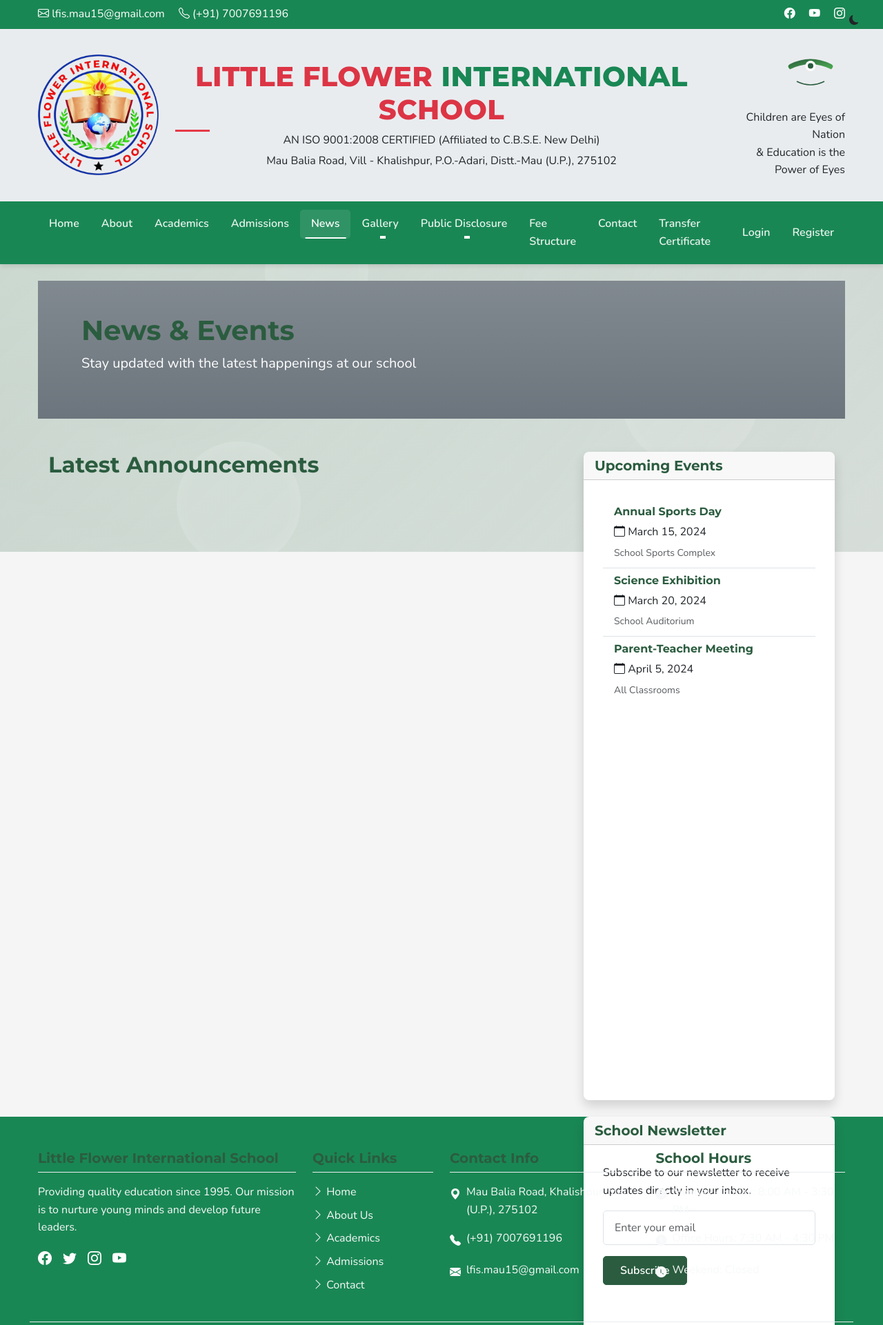
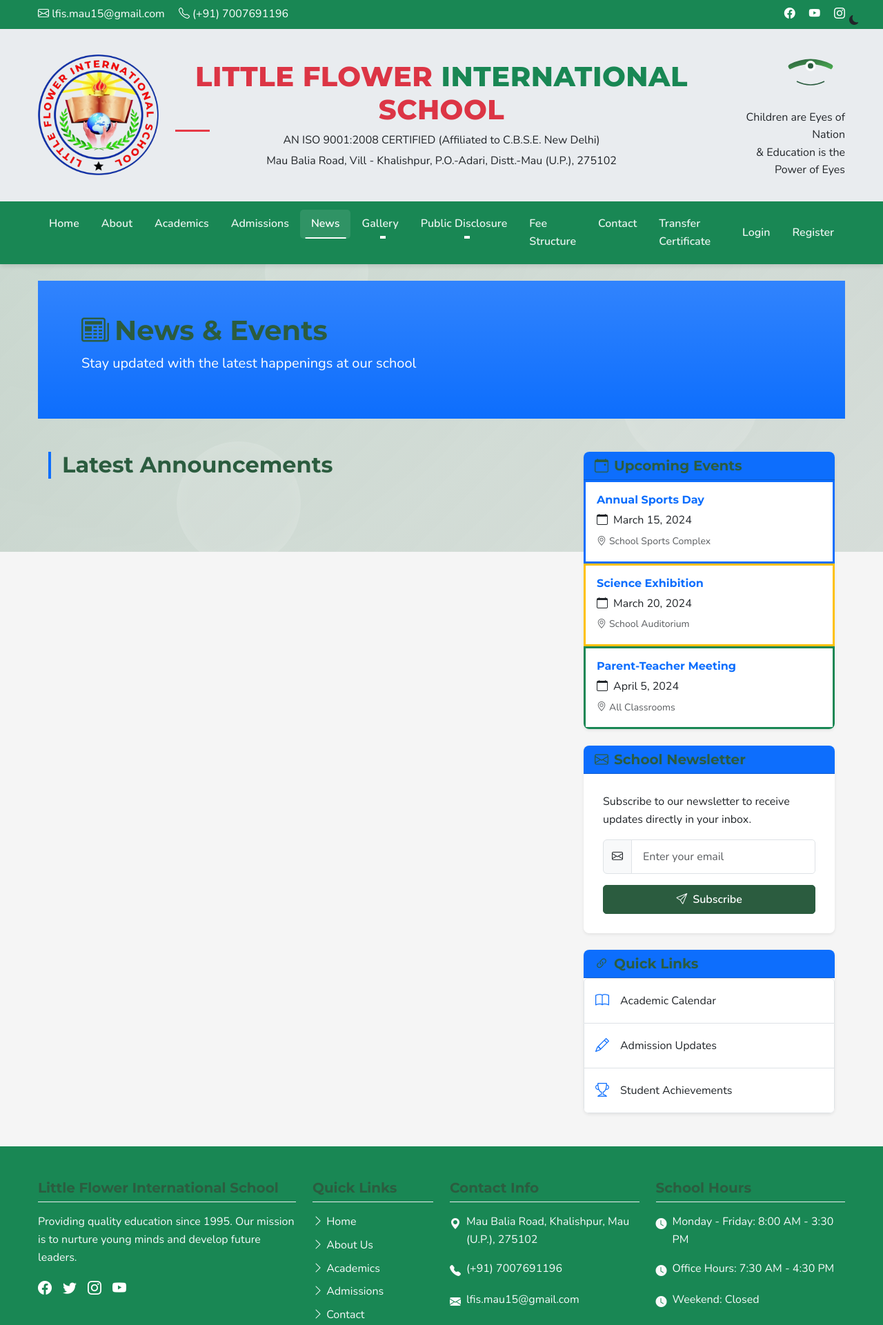
Before and after one commit to boran000/LFIS, a Flask app: page /news in a window 1280 px wide. Shown: the top 1921 px of the page at 69% size. Run offline with Flask 3, Linux system fonts and the light colour scheme; data that the repository does not hold is empty; some libraries are stand-ins or nearby versions.

Commit message:
Update news.html

```diff
--- a/templates/news.html
+++ b/templates/news.html
@@ -1,38 +1,61 @@
+
 {% extends "base.html" %}
+
+{% block head %}
+<link rel="stylesheet" href="{{ url_for('static', filename='css/news.css') }}">
+{% endblock %}
 
 {% block content %}
 <div class="news-page">
-    <div class="hero-section bg-secondary bg-gradient text-white p-5 mb-5">
+    <div class="hero-section bg-primary bg-gradient text-white p-5 mb-4">
         <div class="container">
-            <h1>News & Events</h1>
+            <h1><i class="bi bi-newspaper me-2"></i>News & Events</h1>
             <p class="lead">Stay updated with the latest happenings at our school</p>
         </div>
     </div>
 
-    <div class="container">
+    <div class="container py-4">
         <div class="row">
             <div class="col-md-8">
-                <h2 class="mb-4">Latest Announcements</h2>
+                <div class="d-flex align-items-center mb-4">
+                    <h2 class="mb-0 border-start border-4 border-primary ps-3">Latest Announcements</h2>
+                </div>
                 {% if announcements %}
+                    <div class="row">
                         {% for announcement in announcements %}
-                    <div class="card mb-4">
+                        <div class="col-lg-12 mb-4">
+                            <div class="card shadow-sm border-0 h-100">
+                                <div class="card-header bg-light py-3">
+                                    <h3 class="card-title mb-0 text-primary">{{ announcement.title }}</h3>
+                                </div>
                                 <div class="card-body">
-                            <h3 class="card-title">{{ announcement.title }}</h3>
-                            <p class="card-text text-muted">
-                                <small>
-                                    <i class="bi bi-calendar"></i>
+                                    <div class="d-flex align-items-center mb-3 pb-2 border-bottom">
+                                        <span class="badge bg-primary me-2">Announcement</span>
+                                        <small class="text-muted">
+                                            <i class="bi bi-calendar-event me-1"></i>
                                             {{ announcement.created_at.strftime('%B %d, %Y') }}
                                             {% if announcement.author_id %}
-                                    | <i class="bi bi-person"></i>
+                                            <span class="mx-1">|</span><i class="bi bi-person me-1"></i>
                                             {{ User.query.get(announcement.author_id).first_name }}
                                             {{ User.query.get(announcement.author_id).last_name }}
                                             {% endif %}
                                         </small>
-                            </p>
-                            <p class="card-text">{{ announcement.content }}</p>
+                                    </div>
+                                    <div class="announcement-content">
+                                        {{ announcement.content|safe }}
+                                    </div>
+                                    {% if announcement.file_url %}
+                                    <div class="mt-4 d-flex justify-content-end">
+                                        <a href="{{ url_for('static', filename=announcement.file_url.lstrip('/')) }}" class="btn btn-primary" target="_blank">
+                                            <i class="bi bi-file-earmark-text me-1"></i> View Document
+                                        </a>
+                                    </div>
+                                    {% endif %}
+                                </div>
                             </div>
                         </div>
                         {% endfor %}
+                    </div>
                 {% else %}
                     <div class="alert alert-info">
                         <i class="bi bi-info-circle"></i> No announcements available at this time.
@@ -41,60 +64,66 @@
             </div>
 
             <div class="col-md-4">
-                <div class="card mb-4">
-                    <div class="card-header">
-                        <h5 class="mb-0">Upcoming Events</h5>
+                <div class="sidebar-content">
+                    <div class="card mb-4 shadow-sm border-0">
+                        <div class="card-header bg-primary text-white">
+                            <h5 class="mb-0"><i class="bi bi-calendar-event me-2"></i>Upcoming Events</h5>
                         </div>
-                    <div class="card-body">
+                        <div class="card-body p-0">
                             <div class="list-group list-group-flush">
-                            <div class="list-group-item">
-                                <h6>Annual Sports Day</h6>
-                                <p class="mb-1"><i class="bi bi-calendar"></i> March 15, 2024</p>
-                                <small class="text-muted">School Sports Complex</small>
+                                <div class="list-group-item p-3 border-start border-primary border-3">
+                                    <h6 class="fw-bold text-primary">Annual Sports Day</h6>
+                                    <p class="mb-1"><i class="bi bi-calendar me-2"></i>March 15, 2024</p>
+                                    <small class="text-muted"><i class="bi bi-geo-alt me-1"></i>School Sports Complex</small>
                                 </div>
-                            <div class="list-group-item">
-                                <h6>Science Exhibition</h6>
-                                <p class="mb-1"><i class="bi bi-calendar"></i> March 20, 2024</p>
-                                <small class="text-muted">School Auditorium</small>
+                                <div class="list-group-item p-3 border-start border-warning border-3">
+                                    <h6 class="fw-bold text-primary">Science Exhibition</h6>
+                                    <p class="mb-1"><i class="bi bi-calendar me-2"></i>March 20, 2024</p>
+                                    <small class="text-muted"><i class="bi bi-geo-alt me-1"></i>School Auditorium</small>
                                 </div>
-                            <div class="list-group-item">
-                                <h6>Parent-Teacher Meeting</h6>
-                                <p class="mb-1"><i class="bi bi-calendar"></i> April 5, 2024</p>
-                                <small class="text-muted">All Classrooms</small>
+                                <div class="list-group-item p-3 border-start border-success border-3">
+                                    <h6 class="fw-bold text-primary">Parent-Teacher Meeting</h6>
+                                    <p class="mb-1"><i class="bi bi-calendar me-2"></i>April 5, 2024</p>
+                                    <small class="text-muted"><i class="bi bi-geo-alt me-1"></i>All Classrooms</small>
                                 </div>
                             </div>
                         </div>
                     </div>
 
-                <div class="card mb-4">
-                    <div class="card-header">
-                        <h5 class="mb-0">School Newsletter</h5>
+                    <div class="card mb-4 shadow-sm border-0">
+                        <div class="card-header bg-primary text-white">
+                            <h5 class="mb-0"><i class="bi bi-envelope me-2"></i>School Newsletter</h5>
                         </div>
                         <div class="card-body">
                             <p>Subscribe to our newsletter to receive updates directly in your inbox.</p>
                             <form>
                                 <div class="mb-3">
+                                    <div class="input-group">
+                                        <span class="input-group-text"><i class="bi bi-envelope"></i></span>
                                         <input type="email" class="form-control" placeholder="Enter your email">
                                     </div>
-                            <button type="submit" class="btn btn-primary">Subscribe</button>
+                                </div>
+                                <button type="submit" class="btn btn-primary w-100">
+                                    <i class="bi bi-send me-2"></i>Subscribe
+                                </button>
                             </form>
                         </div>
                     </div>
 
-                <div class="card">
-                    <div class="card-header">
-                        <h5 class="mb-0">Quick Links</h5>
+                    <div class="card shadow-sm border-0">
+                        <div class="card-header bg-primary text-white">
+                            <h5 class="mb-0"><i class="bi bi-link-45deg me-2"></i>Quick Links</h5>
                         </div>
-                    <div class="card-body">
+                        <div class="card-body p-0">
                             <div class="list-group">
-                            <a href="{{ url_for('main.academics') }}" class="list-group-item list-group-item-action">
-                                <i class="bi bi-book"></i> Academic Calendar
+                                <a href="{{ url_for('main.academics') }}" class="list-group-item list-group-item-action p-3 d-flex align-items-center">
+                                    <i class="bi bi-book me-3 text-primary fs-5"></i> Academic Calendar
                                 </a>
-                            <a href="{{ url_for('main.admissions') }}" class="list-group-item list-group-item-action">
-                                <i class="bi bi-pencil"></i> Admission Updates
+                                <a href="{{ url_for('main.admissions') }}" class="list-group-item list-group-item-action p-3 d-flex align-items-center">
+                                    <i class="bi bi-pencil me-3 text-primary fs-5"></i> Admission Updates
                                 </a>
-                            <a href="#" class="list-group-item list-group-item-action">
-                                <i class="bi bi-trophy"></i> Student Achievements
+                                <a href="#" class="list-group-item list-group-item-action p-3 d-flex align-items-center">
+                                    <i class="bi bi-trophy me-3 text-primary fs-5"></i> Student Achievements
                                 </a>
                             </div>
                         </div>
@@ -103,4 +132,5 @@
             </div>
         </div>
     </div>
+</div>
 {% endblock %}
```
Lines whose indentation alone changed are shown as unchanged.
